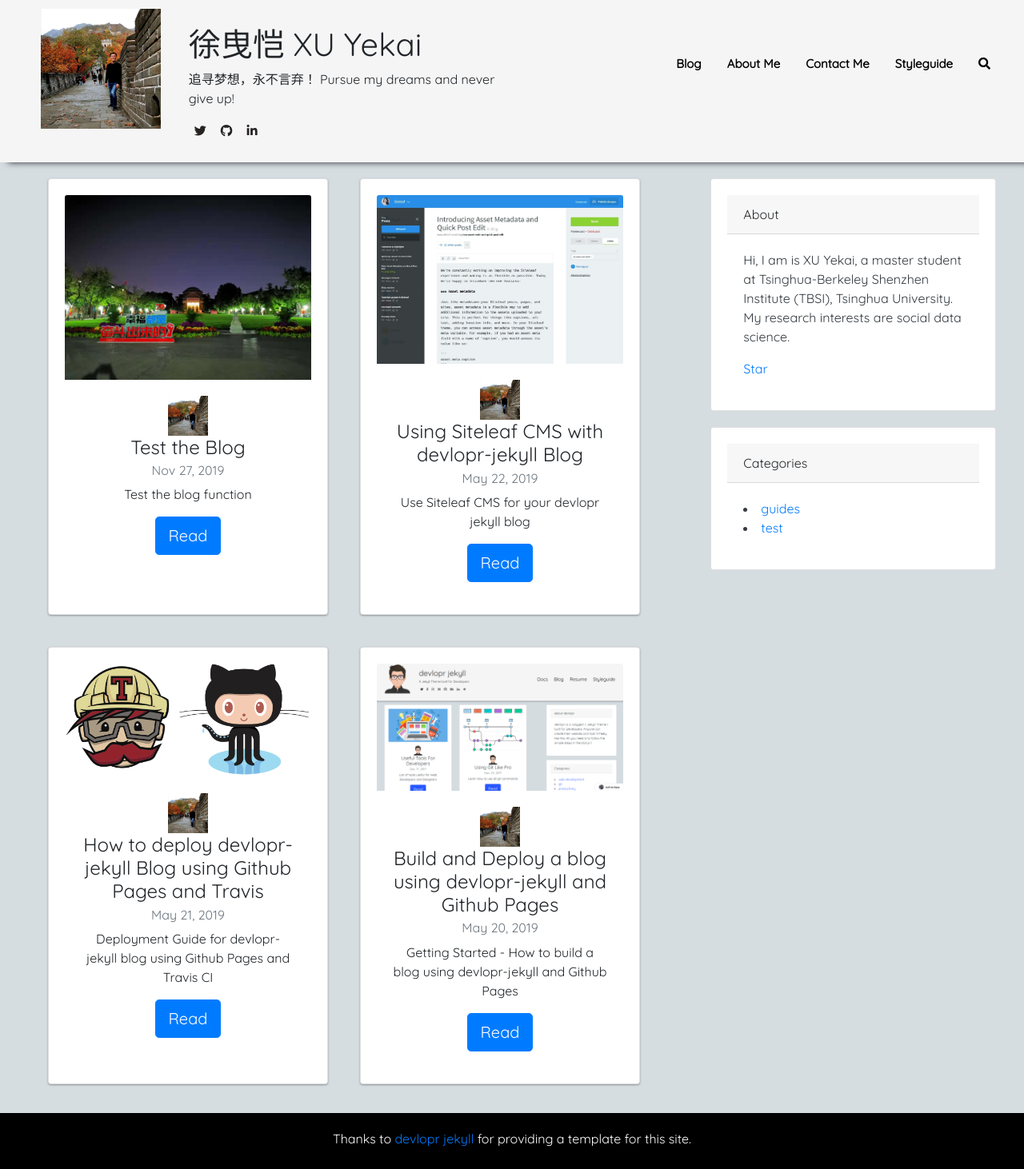
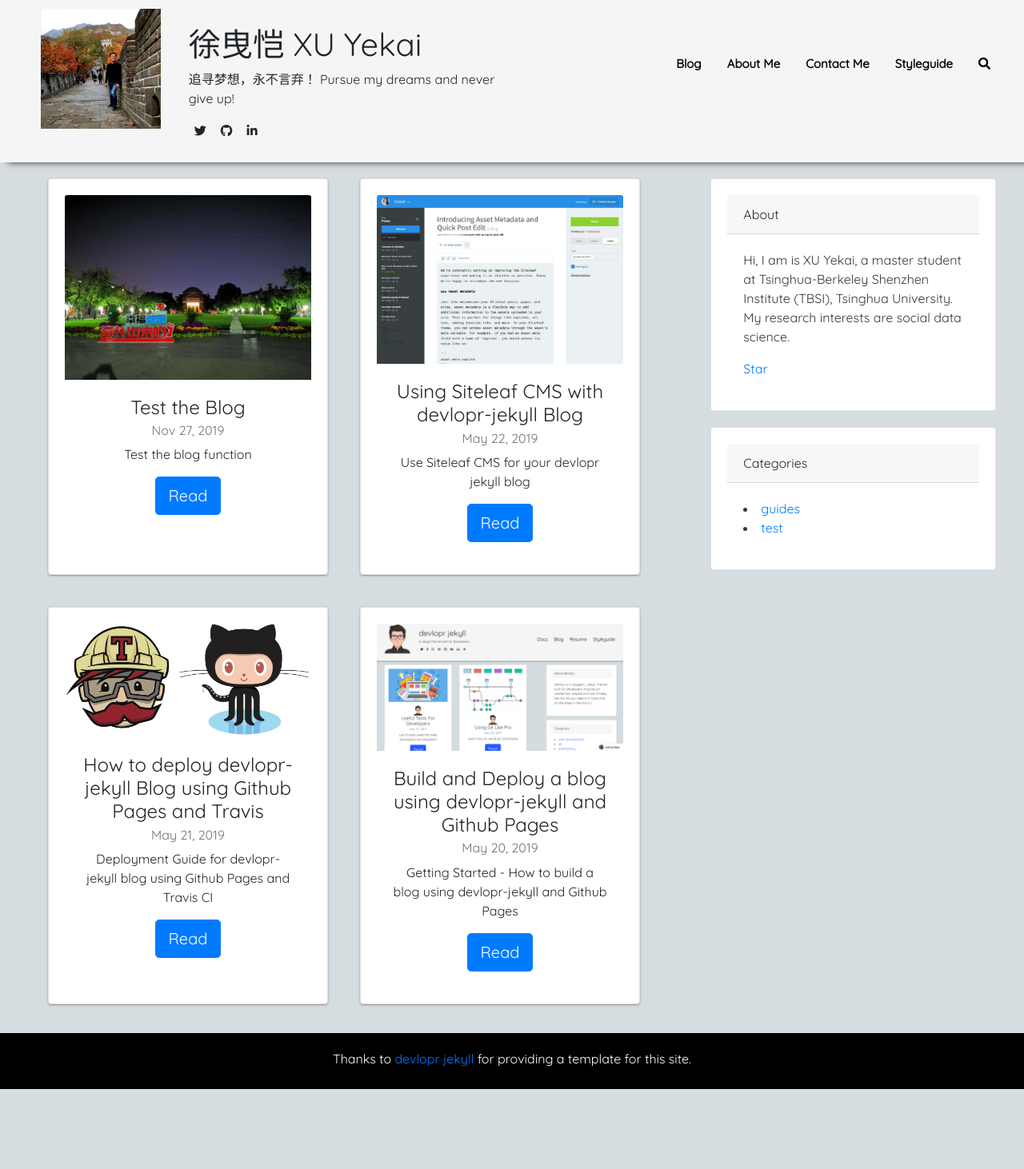
Before and after one commit to JaimeLaVie/JaimeLaVie.github.io, a Jekyll site: the page built from blog/index.html, in a window 1280 px wide. Shown: the whole page at 80% size. Built offline with Jekyll 4.4.1, drawn with Linux system fonts in a browser that asks for light colours; nearby versions of some CDN libraries; the list of posts is cut into pages by our own code; comment, search, counter and statistics services are not loaded; a style sheet for code colours, icons or effects is not loaded; after the commit the page ends 1362 px from its top, so only the background shows below that.

Commit message:
删去blog中的作者图片

```diff
--- a/_includes/blog_post_article.html
+++ b/_includes/blog_post_article.html
@@ -3,7 +3,7 @@
         <!-- <h1 class="post-title" itemprop="name headline">{{ page.title }}</h1> -->
         <h4 class="post-meta">{{ page.summary }}</h4>
         <p class="post-summary">Posted by : {% if page.author %}
-            <img src="/assets/img/{{ site.author_logo }}" class="author-profile-img">
+            <!-- <img src="/assets/img/{{ site.author_logo }}" class="author-profile-img"> -->
             <span itemprop="author" itemscope itemtype="http://schema.org/Person">
                 <span itemprop="name">{{ page.author }}</span>
             </span>{% endif %} at
--- a/_layouts/blog.html
+++ b/_layouts/blog.html
@@ -13,7 +13,7 @@ layout: default
                     <div class="card blog-post">
                         <img class="card-img-top" src="/assets/img/posts/{{ post.thumbnail }}" alt="{{ post.title }}">
                         <div class="card-body center">
-                            <img src="/assets/img/{{ site.author_logo }}" class="author-profile-img">
+                            <!-- <img src="/assets/img/{{ site.author_logo }}" class="author-profile-img"> -->
                             <h4 class="card-title">{{ post.title }}</h4>
 
                             <h6 class="card-subtitle mb-2 text-muted">{{ post.date | date: "%b %-d, %Y" }}</h6>
```
